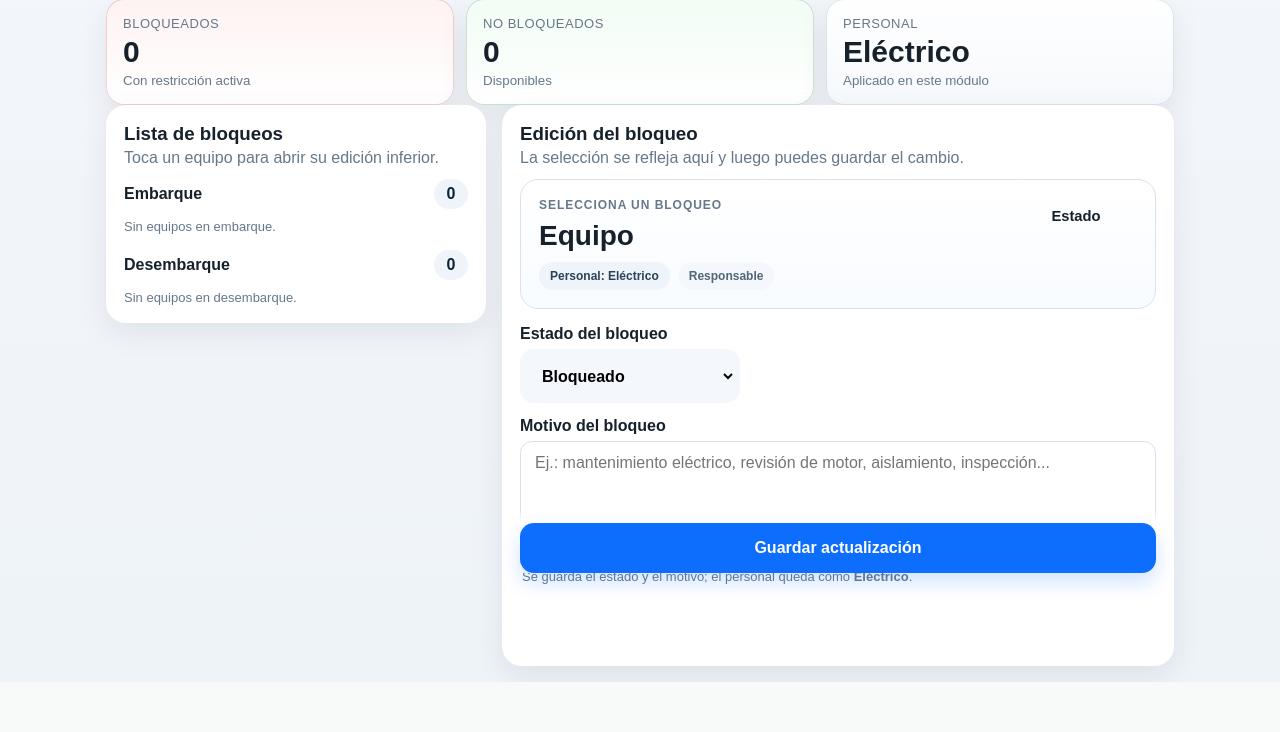
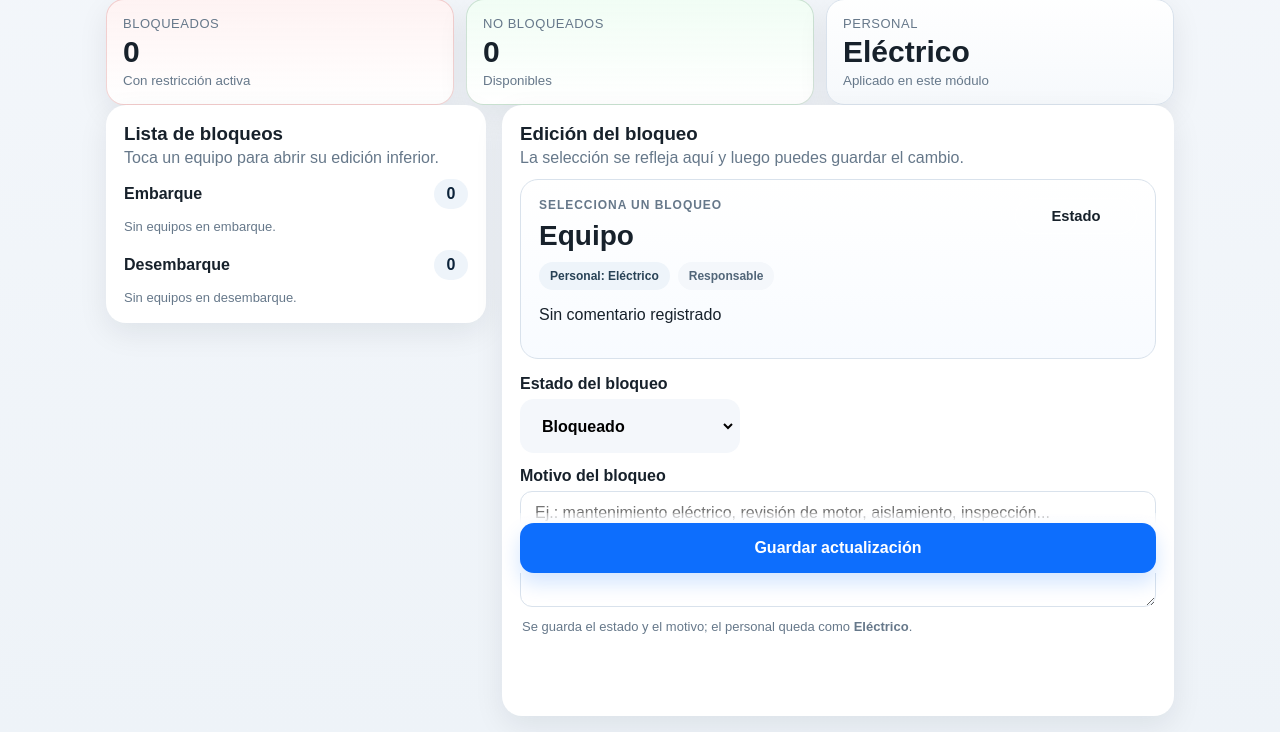
Before and after one commit to mixioromero/jefe_turno_app, a Flask app: template templates/bloqueos.html in a window 1280 px wide. Shown: the part 217-949 px from the top of the page. Before the commit the page ends 899 px from the top, so only its background shows below. Run offline with Flask 3, Linux system fonts and the light colour scheme; the template is opened without the code that fills it, so the values that code supplies are empty.

Commit message:
Add files via upload

```diff
--- a/templates/bloqueos.html
+++ b/templates/bloqueos.html
@@ -59,10 +59,12 @@
               data-responsable="{{ row.responsable }}"
               data-estado-ui="{{ row.estado_ui }}"
               data-motivo="{{ row.motivo }}"
+              data-comentario="{{ row.comentario }}"
               data-badge="{{ row.estado_badge }}">
               <div class="list-main">
                 <strong>{{ row.equipo }}</strong>
                 <span>{{ row.area }}</span>
+                <small class="list-comment">{{ row.comentario }}</small>
               </div>
               <span class="status-pill {{ row.estado_badge }}">{{ row.estado_ui }}</span>
             </button>
@@ -93,6 +95,7 @@
             <span class="meta-chip" id="detailPersonal">Personal: Eléctrico</span>
             <span class="meta-chip soft" id="detailResponsable">Responsable</span>
           </div>
+          <p class="detail-comment" id="detailComentario">Sin comentario registrado</p>
         </div>
         <span class="status-pill" id="detailStatusBadge">Estado</span>
       </div>
@@ -135,6 +138,7 @@
     const motivo = document.getElementById('detailMotivo');
     const badge = document.getElementById('detailStatusBadge');
     const shell = document.getElementById('detailSelectShell');
+    const comentario = document.getElementById('detailComentario');
 
     function applyState(item) {
       items.forEach(btn => btn.classList.remove('is-selected'));
@@ -145,6 +149,7 @@
       equipo.textContent = item.dataset.equipo || 'Equipo';
       personal.textContent = `Personal: ${item.dataset.personal || 'Eléctrico'}`;
       responsable.textContent = item.dataset.responsable ? `Responsable: ${item.dataset.responsable}` : 'Responsable: Sin asignar';
+      comentario.textContent = item.dataset.comentario || 'Sin comentario registrado';
       estado.value = item.dataset.estadoUi || 'No bloqueado';
       motivo.value = item.dataset.motivo || '';
       badge.textContent = item.dataset.estadoUi || 'Estado';
@@ -152,6 +157,16 @@
       shell.className = `select-shell ${item.dataset.badge || ''}`;
       document.getElementById('bloqueoDetailForm').scrollIntoView({ behavior: 'smooth', block: 'start' });
     }
+
+    motivo.addEventListener('input', () => {
+      comentario.textContent = motivo.value || 'Sin comentario registrado';
+      const active = document.querySelector('.bloqueo-list-item.is-selected');
+      if (active) {
+        active.dataset.comentario = motivo.value || 'Sin comentario registrado';
+        const commentLine = active.querySelector('.list-comment');
+        if (commentLine) commentLine.textContent = motivo.value || 'Sin comentario registrado';
+      }
+    });
 
     estado.addEventListener('change', () => {
       const badgeClass = estado.value === 'Bloqueado' ? 'is-blocked' : 'is-clear';
@@ -162,6 +177,9 @@
       if (active) {
         active.dataset.estadoUi = estado.value;
         active.dataset.badge = badgeClass;
+        active.dataset.comentario = motivo.value || 'Sin comentario registrado';
+        const commentLine = active.querySelector('.list-comment');
+        if (commentLine) commentLine.textContent = motivo.value || 'Sin comentario registrado';
         const pill = active.querySelector('.status-pill');
         pill.textContent = estado.value;
         pill.className = `status-pill ${badgeClass}`;
```
